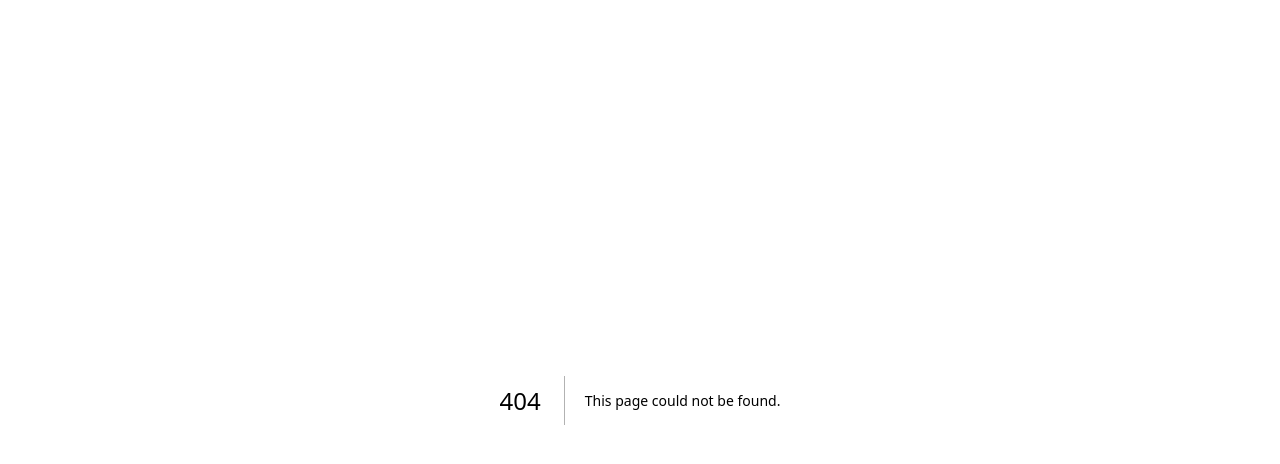
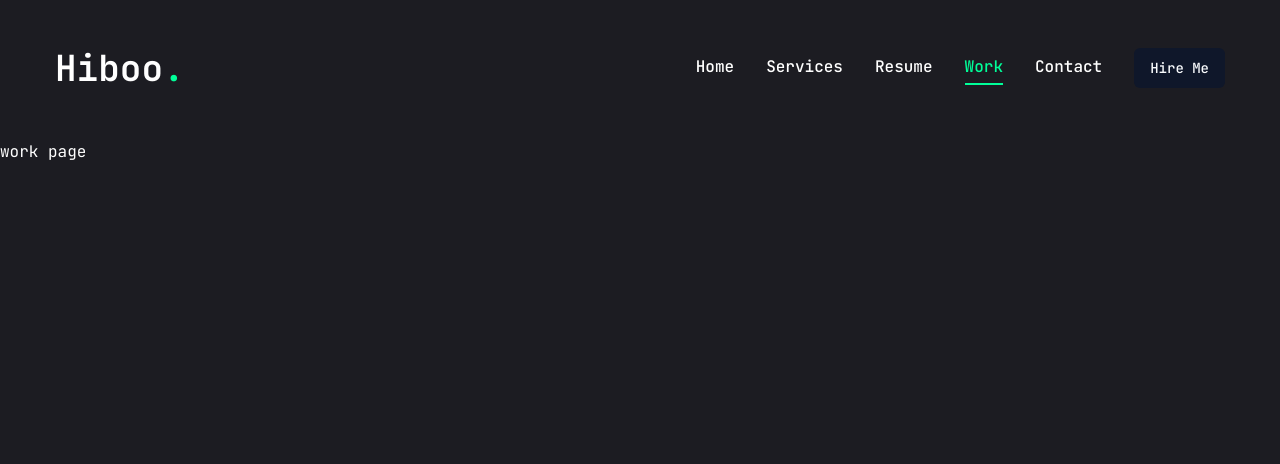
Before and after one commit to Hiboo93/my-portfolio, a Next.js app: page /work in a window 1280 px wide. Before the commit this address had no page. Shown: the top 464 px of the page. Built offline with nearby package versions, Linux system fonts and the light colour scheme.

Commit message:
✨ F01: Header/ creating Header and Nav component

```diff
--- /dev/null
+++ b/app/contact/page.tsx
@@ -0,0 +1,11 @@
+import React from 'react'
+
+function ContactPage() {
+  return (
+    <div>
+      contact page
+    </div>
+  )
+}
+
+export default ContactPage
--- a/app/globals.css
+++ b/app/globals.css
@@ -1,3 +1,9 @@
 @tailwind base;
-  @tailwind components;
-  @tailwind utilities;
+@tailwind components;
+@tailwind utilities;
+
+@layer base {
+  body {
+    @apply font-primary bg-primary text-white leading-loose
+  }
+}
--- a/app/layout.tsx
+++ b/app/layout.tsx
@@ -1,8 +1,9 @@
 import type { Metadata } from "next";
-import { Inter } from "next/font/google";
+import { JetBrains_Mono } from "next/font/google";
 import "./globals.css";
+import Header from "@/components/Header";
 
-const inter = Inter({ subsets: ["latin"] });
+const jetBrainsMono = JetBrains_Mono({ subsets: ["latin"], weight: ["100", "200", "300", "400", "500", "600", "700", "800"], variable: "--font-jetbrainsMono" });
 
 export const metadata: Metadata = {
   title: "Create Next App",
@@ -16,7 +17,8 @@ export default function RootLayout({
 }>) {
   return (
     <html lang="en">
-      <body className={inter.className}>
+      <body className={jetBrainsMono.variable}>
+        <Header/>
         {children}
       </body>
     </html>
--- a/app/page.tsx
+++ b/app/page.tsx
@@ -3,7 +3,7 @@ import Image from "next/image";
 export default function Home() {
   return (
     <main>
-      Homepage
+      home page
     </main>
   );
 }
--- /dev/null
+++ b/app/resume/page.tsx
@@ -0,0 +1,11 @@
+import React from 'react'
+
+function ResumePage() {
+  return (
+    <div>
+      resume page
+    </div>
+  )
+}
+
+export default ResumePage
--- /dev/null
+++ b/app/services/page.tsx
@@ -0,0 +1,11 @@
+import React from 'react'
+
+function ServicesPage() {
+  return (
+    <div>
+      service page
+    </div>
+  )
+}
+
+export default ServicesPage
--- /dev/null
+++ b/app/work/page.tsx
@@ -0,0 +1,11 @@
+import React from 'react'
+
+function WorkPage() {
+  return (
+    <div>
+      work page
+    </div>
+  )
+}
+
+export default WorkPage
--- /dev/null
+++ b/components/Header.tsx
@@ -0,0 +1,33 @@
+import Link from "next/link"
+import Nav from "./Nav"
+import { Button } from "./ui/button"
+
+const Header = () => {
+  return (
+    <header className="py-8 xl:py-12 text-white">
+      <div className="container mx-auto flex justify-between items-center">
+        {/* logo */}
+        <Link href="/">
+          <h1 className="text-4xl font-semibold">
+            Hiboo<span className="text-accent">.</span>
+          </h1>
+        </Link>
+
+        {/* desktop nav & hire me button */}
+        <div className="hidden xl:flex items-center gap-8">
+          <Nav/>
+          <Link href="/contact">
+            <Button>Hire Me</Button>
+          </Link>
+        </div>
+
+        {/* mobile nav */}
+        <div className="xl:hidden">
+          mobile nav
+        </div>
+      </div>
+    </header>
+  )
+}
+
+export default Header
--- /dev/null
+++ b/components/Nav.tsx
@@ -0,0 +1,29 @@
+"use client";
+
+import { LINKS } from "@/constants";
+import { linkType } from "@/types";
+import Link from "next/link";
+import { usePathname } from "next/navigation";
+
+
+
+const Nav = () => {
+  const pathname = usePathname();
+  return (
+    <nav className="flex gap-8">
+      {LINKS.map(({id, name, path}:linkType) => (
+        <Link
+          key={id}
+          href={path}
+          className={`${
+            path === pathname && "text-accent border-b-2 border-accent"
+          } capitalize font-medium hover:text-accent transition-all`}
+        >
+          {name}
+        </Link>
+      ))}
+    </nav>
+  );
+};
+
+export default Nav;
--- /dev/null
+++ b/constants.ts
@@ -0,0 +1,29 @@
+import { linkType } from "./types";
+
+export const LINKS:linkType[] = [
+  {
+    id: 1,
+    name: "home",
+    path: "/",
+  },
+  {
+    id: 2,
+    name: "services",
+    path: "/services",
+  },
+  {
+    id: 3,
+    name: "resume",
+    path: "/resume",
+  },
+  {
+    id: 4,
+    name: "work",
+    path: "/work",
+  },
+  {
+    id: 5,
+    name: "contact",
+    path: "/contact",
+  },
+];
--- a/tailwind.config.ts
+++ b/tailwind.config.ts
@@ -14,10 +14,23 @@ const config = {
       center: true,
       padding: "15px",
       screens: {
-        "2xl": "1400px",
+        sm: "640px",
+        md: "760px",
+        lg: "960px",
+        xl: "1200px",
       },
     },
+    fontFamily: {
+      primary: "var(--font-jetbrainsMono)"
+    },
     extend: {
+      colors: {
+        primary: "#1c1c22",
+        accent: {
+          DEFAULT: "#00ff99",
+          hover: "#00e187",
+        }
+      },
       keyframes: {
         "accordion-down": {
           from: { height: "0" },
--- /dev/null
+++ b/types.ts
@@ -0,0 +1,5 @@
+export type linkType = {
+  id: number;
+  name: string;
+  path: string;
+}
```
